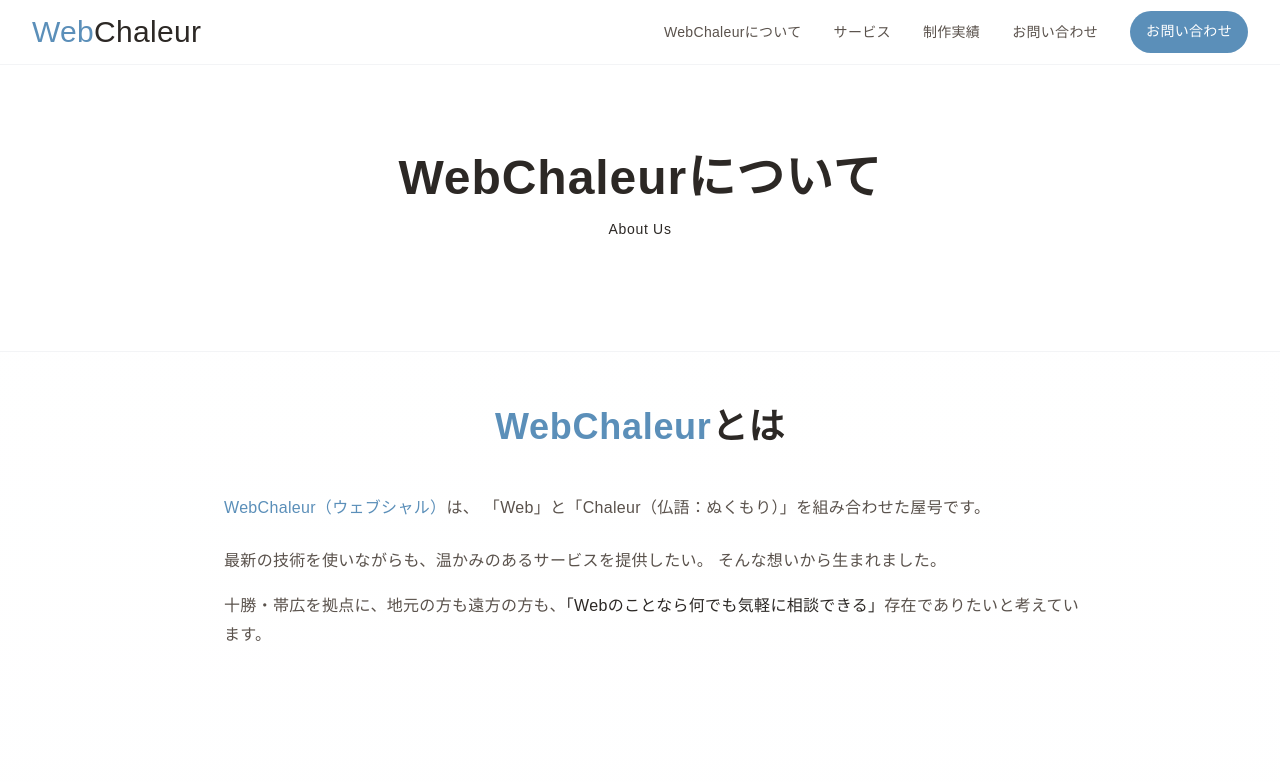
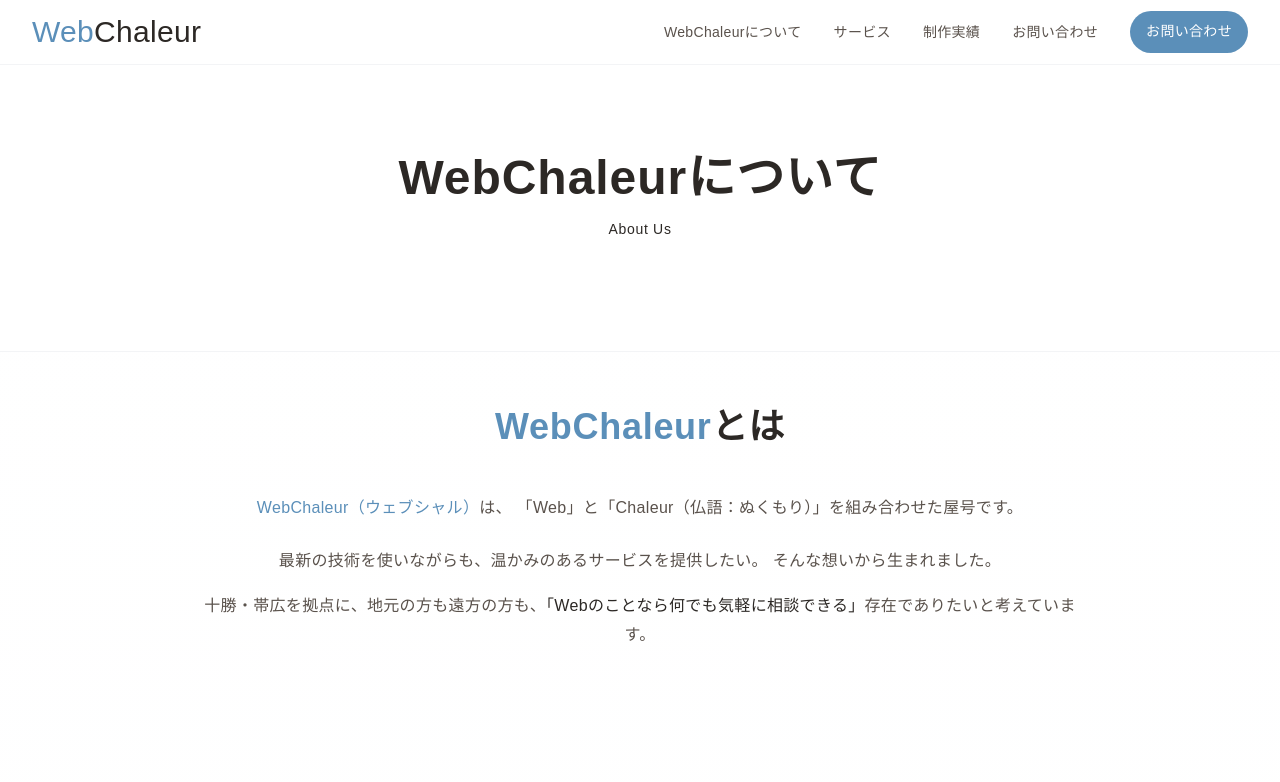
Before and after one commit to ryoma-abe/webchaleur.com, a Next.js app: page /about in a window 1280 px wide. Shown: the top 782 px of the page. Built offline with nearby package versions, Linux system fonts and the light colour scheme; a web font is replaced by a local one.

Commit message:
Aboutページのテキストを中央揃えにし、レイアウトを整えました。これにより、可読性が向上し、ユーザー体験が改善されました。

```diff
--- a/src/app/about/page.tsx
+++ b/src/app/about/page.tsx
@@ -25,9 +25,7 @@ export default function AboutPage() {
               <h2 className="text-3xl text-primary mb-10 text-center font-klee">
                 <span className="text-primary-blue">WebChaleur</span>とは
               </h2>
-              <div className="relative">
-                <div className="absolute -left-4 top-0 bottom-0 w-1 bg-gradient-to-b from-primary-blue to-primary-blue/20 rounded-full"></div>
-                <div className="pl-8">
+              <div className="text-center">
                 <p className="text-lg text-gray leading-relaxed mb-6">
                   <span className="text-primary-blue font-medium">
                     WebChaleur（ウェブシャル）
@@ -46,7 +44,6 @@ export default function AboutPage() {
                   </span>
                   存在でありたいと考えています。
                 </p>
-                </div>
               </div>
             </div>
           </section>
--- a/src/app/legal/page.tsx
+++ b/src/app/legal/page.tsx
@@ -36,7 +36,7 @@ export default function LegalPage() {
                   運営責任者
                 </dt>
                 <dd className="text-gray">
-                  山田 太郎
+                  安部 僚真
                 </dd>
               </div>
 
```
Lines whose indentation alone changed are shown as unchanged.
